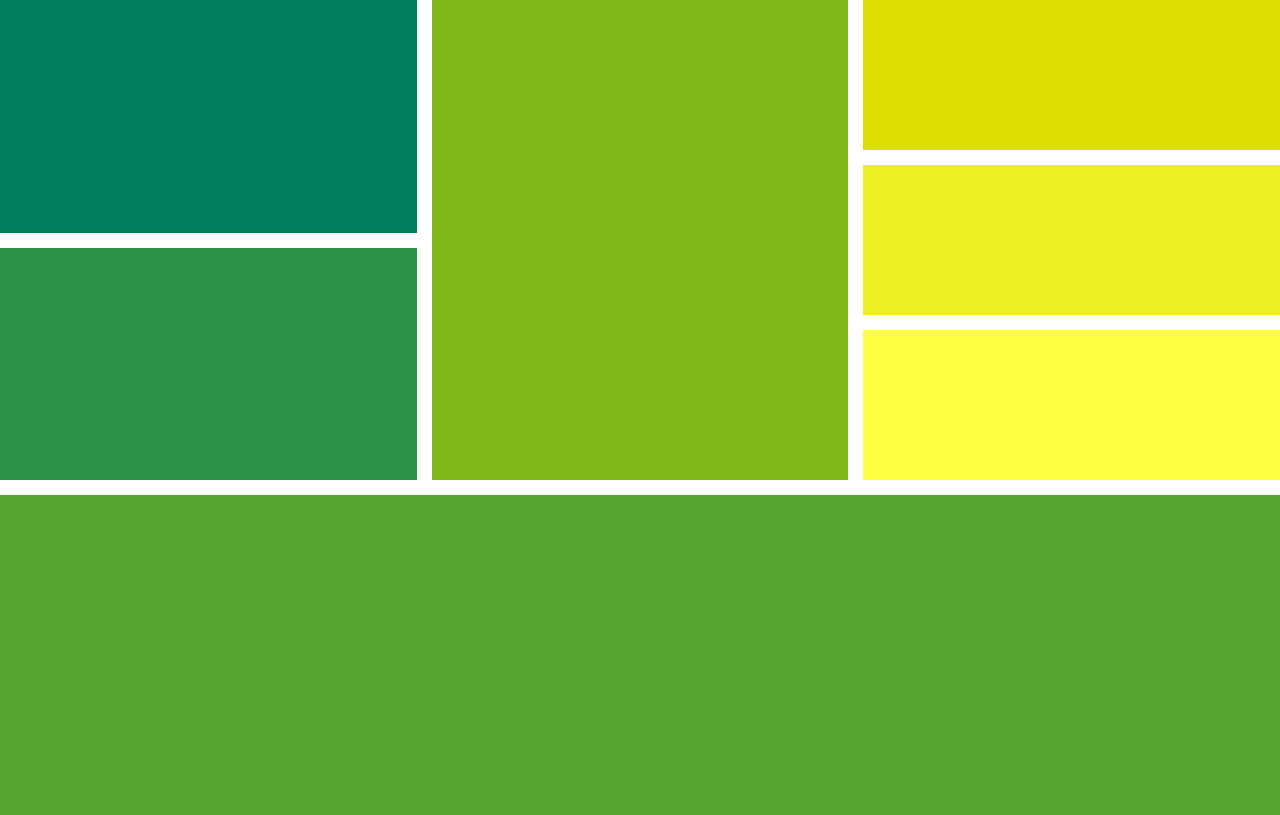
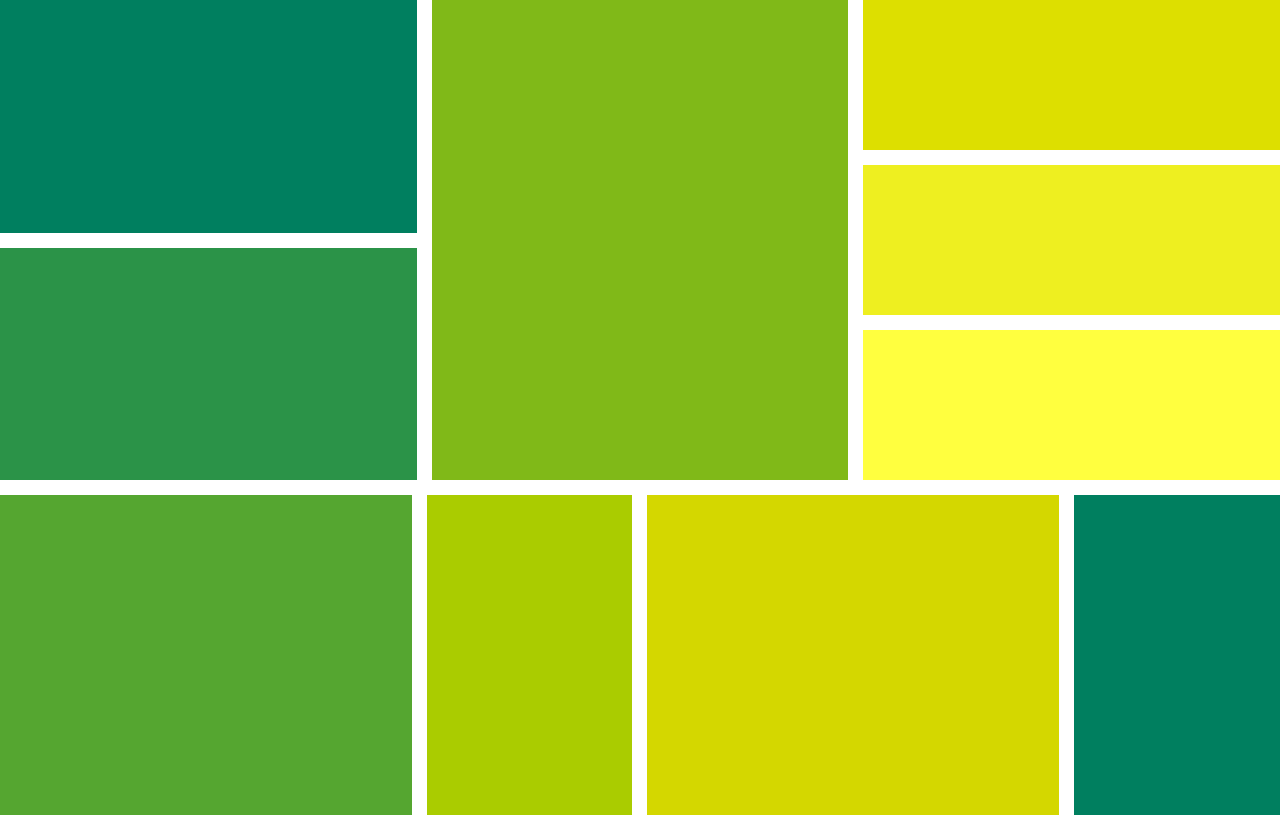
Before and after one commit to milapawlus/grid, a plain HTML site: page index.html in a window 1280 px wide. Drawn offline with Linux system fonts and the light colour scheme.

Commit message:
created fourteen items

```diff
--- a/index.html
+++ b/index.html
@@ -22,7 +22,12 @@
                 <div class="item10"></div>
             </div>
         </div>
-        <div class="item2"></div>
+        <div class="item2">
+            <div class="item11"></div>
+            <div class="item12"></div>
+            <div class="item13"></div>
+            <div class="item14"></div>
+        </div>
     </div>
 
 </body>
--- a/styles/style.css
+++ b/styles/style.css
@@ -19,8 +19,11 @@ body {
 }
 
 .item2 {
+    display: grid;
     grid-row: 2 / 3;
-    background-color: #55A630;
+    background-color: white;
+    grid-template-columns: 2fr 1fr 2fr 1fr;
+    gap: 15px;
 }
 
 .item3 {
@@ -68,3 +71,23 @@ body {
     grid-row: 3 / span 1;
     background-color: #FFFF3F;
 }
+
+.item11 {
+    grid-column: 1 / 2;
+    background-color: #55A630;
+}
+
+.item12 {
+    grid-column: 2 / 3;
+    background-color: #AACC00;
+}
+
+.item13 {
+    grid-column: 3 / 4;
+    background-color: #D4D700;
+}
+
+.item14 {
+    grid-column: span 1 / 5;
+    background-color: #007F5F;
+}
```
